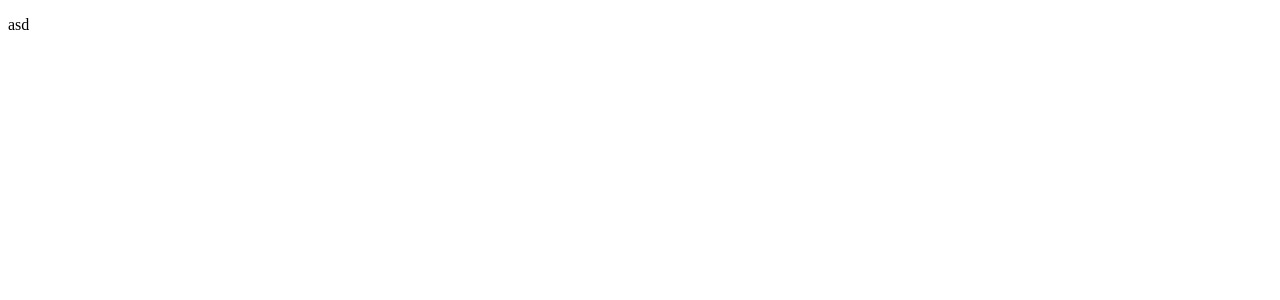
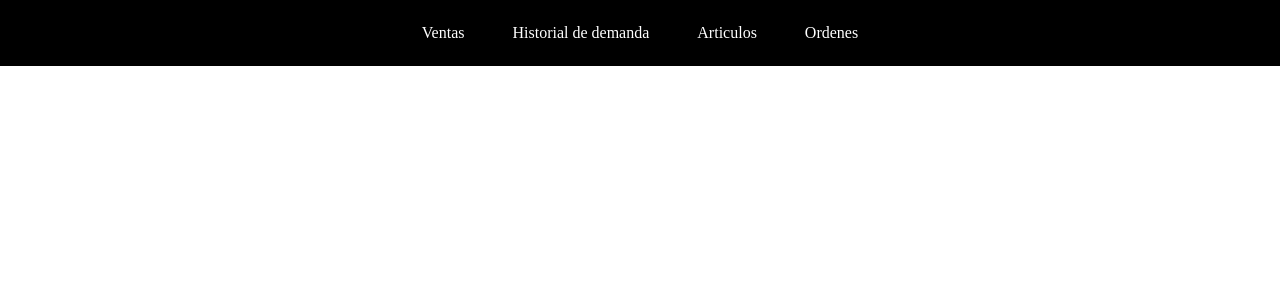
Before and after one commit to gonzzoli/inv-op-front, a React (Vite) app: page / in a window 1280 px wide. Shown: the top 300 px of the page. Built offline with nearby package versions, Linux system fonts and the light colour scheme.

Commit message:
navegacion

```diff
--- a/package.json
+++ b/package.json
@@ -28,6 +28,7 @@
     "eslint-plugin-react-hooks": "^4.6.0",
     "eslint-plugin-react-refresh": "^0.4.6",
     "prettier": "3.2.5",
+    "sass": "^1.77.4",
     "typescript": "^5.2.2",
     "vite": "^5.2.0"
   }
--- a/src/main.tsx
+++ b/src/main.tsx
@@ -1,47 +1,40 @@
-import React from 'react'
-import ReactDOM from 'react-dom/client'
-import PaginaOrdenesDeCompra from './paginas/OrdenCompra/index.tsx'
-import PaginaInicio from './paginas/Inicio/index.tsx'
-import PaginaHistorialDemanda from './paginas/Demanda/Historial/index.tsx'
-import PaginaPrediccionDemanda from './paginas/Demanda/Prediccion/index.tsx'
-import PaginaArticulos from './paginas/Articulos/index.tsx'
-import { RouterProvider, createBrowserRouter } from 'react-router-dom'
+import React from "react";
+import ReactDOM from "react-dom/client";
+import PaginaOrdenesDeCompra from "./paginas/OrdenCompra/index.tsx";
+import PaginaInicio from "./paginas/Inicio/index.tsx";
+import PaginaDemanda from "./paginas/Demanda/index.tsx";
+import PaginaArticulos from "./paginas/Articulos/index.tsx";
+import { RouterProvider, createBrowserRouter } from "react-router-dom";
+import "./styles.css"
+import PaginaVentas from "./paginas/Ventas/index.tsx";
 
 const router = createBrowserRouter([
   {
     path: "/",
-    element: (
-      <PaginaInicio />
-    )
-  },
+    element: <PaginaInicio />,
+    children: [
       {
-    path: "/demanda/historial",
-    element: (
-      <PaginaHistorialDemanda />
-    )
-  },
-  {
-    path: "/demanda/prediccion",
-    element: (
-      <PaginaPrediccionDemanda />
-    )
+        path: "/demanda",
+        element: <PaginaDemanda />,
       },
       {
         path: "/ordenes",
-    element: (
-      <PaginaOrdenesDeCompra />
-    )
+        element: <PaginaOrdenesDeCompra />,
       },
       {
         path: "/articulos",
-    element: (
-      <PaginaArticulos />
-    )
+        element: <PaginaArticulos />,
       },
-])
+      {
+        path: "/ventas",
+        element: <PaginaVentas />,
+      },
+    ],
+  },
+]);
 
-ReactDOM.createRoot(document.getElementById('root')!).render(
+ReactDOM.createRoot(document.getElementById("root")!).render(
   <React.StrictMode>
     <RouterProvider router={router} />
-  </React.StrictMode>,
-)
+  </React.StrictMode>
+);
--- a/src/paginas/Demanda/Historial/index.tsx
+++ /dev/null
@@ -1,7 +0,0 @@
-
-
-export default function PaginaHistorialDemanda() {
-    return (
-        <div></div>
-    )
-}
--- a/src/paginas/Demanda/Prediccion/index.tsx
+++ /dev/null
@@ -1,7 +0,0 @@
-
-
-export default function PaginaPrediccionDemanda() {
-    return (
-        <div></div>
-    )
-}
--- /dev/null
+++ b/src/paginas/Demanda/index.tsx
@@ -0,0 +1,7 @@
+
+
+export default function PaginaDemanda() {
+    return (
+        <div></div>
+    )
+}
--- a/src/paginas/Inicio/index.tsx
+++ b/src/paginas/Inicio/index.tsx
@@ -1,8 +1,44 @@
+import { Link, Outlet, useLocation } from "react-router-dom";
+import styles from "./styles.module.scss";
+
+const linksHeader = [
+  {
+    texto: "Ventas",
+    url: "/ventas",
+  },
+  {
+    texto: "Historial de demanda",
+    url: "/demanda",
+  },
+  {
+    texto: "Articulos",
+    url: "/articulos",
+  },
+  {
+    texto: "Ordenes",
+    url: "/ordenes",
+  },
+];
+
 export default function PaginaInicio() {
-
+  const location = useLocation();
   return (
-    <div>
-      <p>asd</p>
+    <div className={styles["contenedor-pantalla"]}>
+      <div className={styles["header"]}>
+        {linksHeader.map((link, index) => (
+          <Link
+            key={index}
+            to={link.url}
+            className={styles["link-header"]}
+            style={{
+              textDecoration: link.url === location.pathname ? "underline" : "none",
+            }}
+          >
+            {link.texto}
+          </Link>
+        ))}
+      </div>
+      <Outlet />
     </div>
-  )
+  );
 }
--- /dev/null
+++ b/src/paginas/Inicio/styles.module.scss
@@ -0,0 +1,13 @@
+.contenedor-pantalla {
+  .header {
+    display: flex;
+    align-items: center;
+    justify-content: center;
+    gap: 3rem;
+    padding: 1.5rem;
+    background: black;
+    .link-header {
+      color: white;
+    }
+  }
+}
--- /dev/null
+++ b/src/paginas/Ventas/index.tsx
@@ -0,0 +1,7 @@
+
+
+export default function PaginaVentas() {
+    return (
+        <div></div>
+    )
+}
--- /dev/null
+++ b/src/styles.css
@@ -0,0 +1,5 @@
+* {
+    margin: 0;
+    padding: 0;
+    box-sizing: border-box;
+}
```
Also changed, not shown: 1 other file (tests, documents, lock files or other folders). Lines whose indentation alone changed are shown as unchanged.
